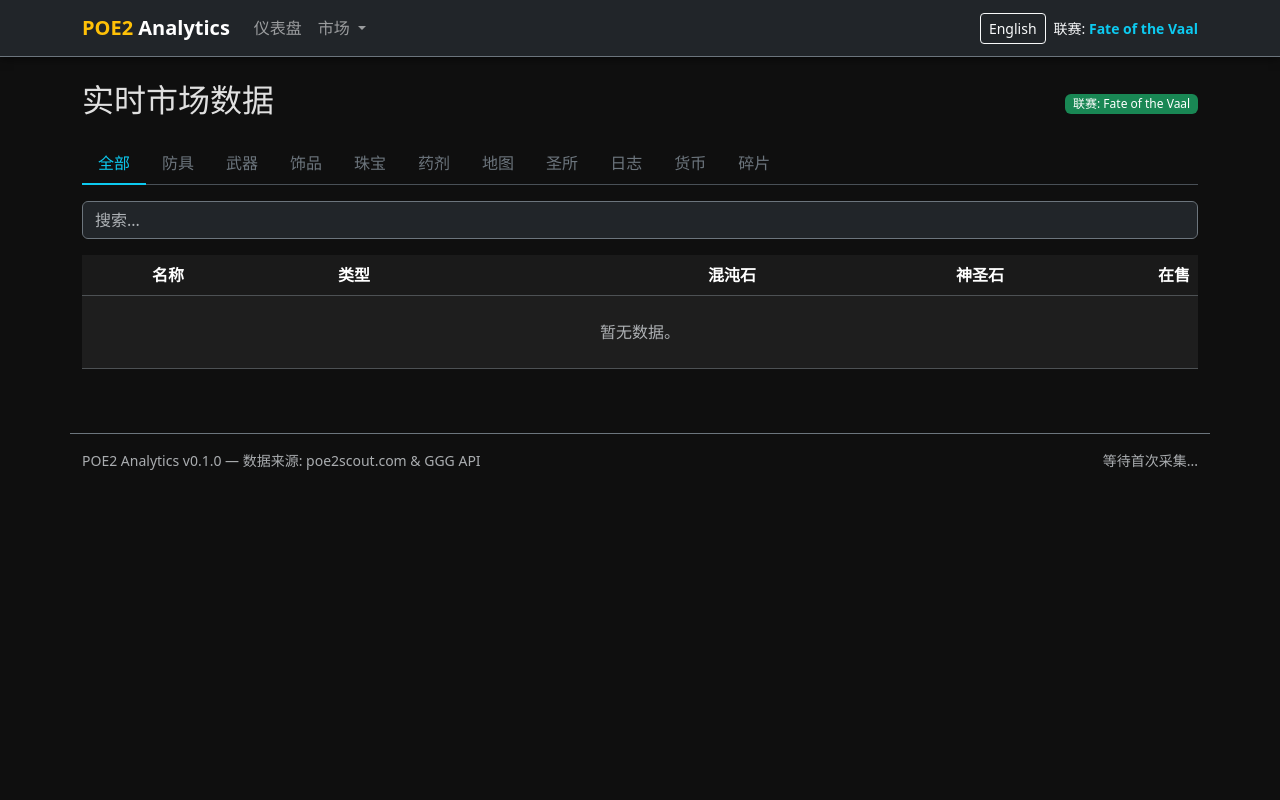
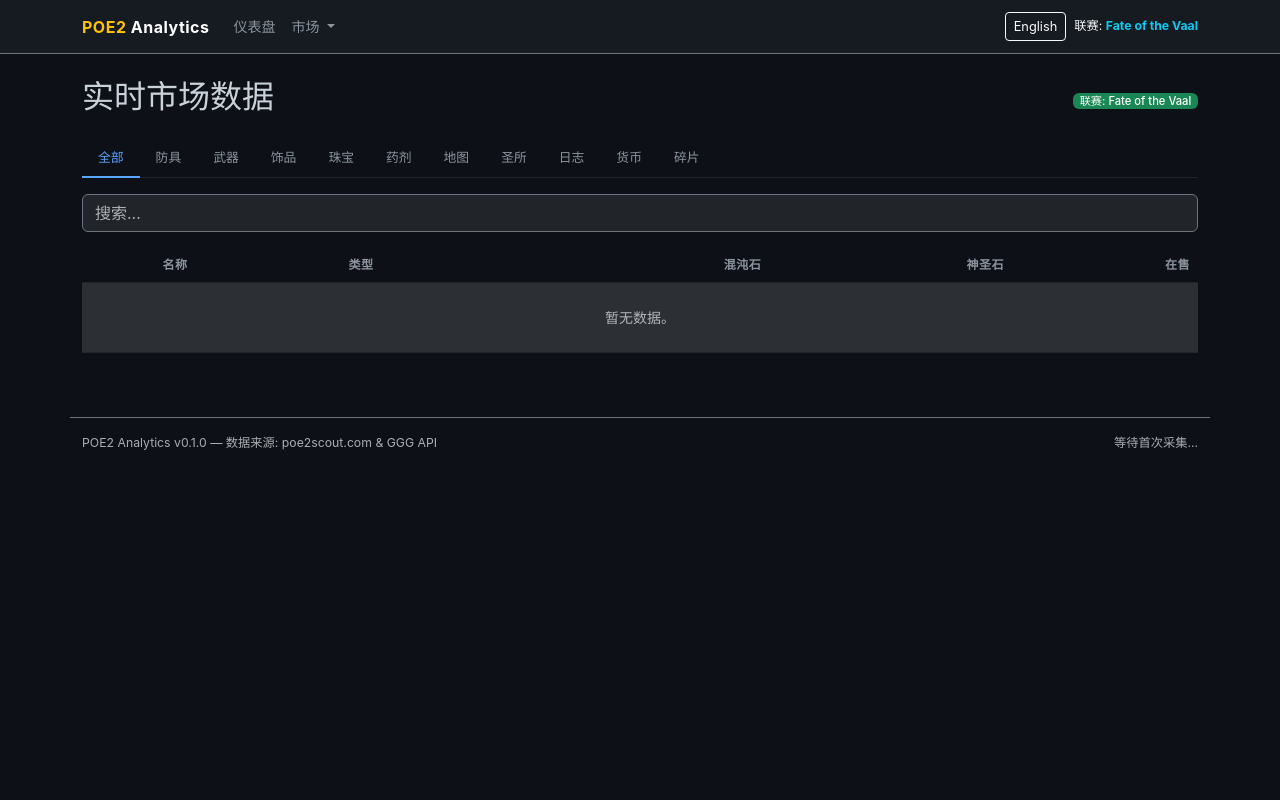
Before and after one commit to stonechrishx754-source/poe2-tools, a FastAPI app: page /items in a window 1280 px wide. Run offline with FastAPI, Linux system fonts and the light colour scheme; data comes from the database, SQL or seed files in the repository; data that the repository does not hold is empty; some libraries are stand-ins or nearby versions.

Commit message:
feat: rewrite CSS with typography scale, skeleton, states, and chart variables

```diff
--- a/app/static/css/app.css
+++ b/app/static/css/app.css
@@ -1,88 +1,119 @@
-/* POE2 Analytics Dark Theme */
+/* POE2 Analytics — Clean Theme */
 
-body {
-    background-color: #0f0f0f;
-    color: #e0e0e0;
-    min-height: 100vh;
+:root {
+    --bg: #0d1117;
+    --surface: #161b22;
+    --border: #21262d;
+    --text: #c9d1d9;
+    --muted: #8b949e;
+    --accent: #58a6ff;
+    --warning: #d29922;
+    --success: #3fb950;
+    --purple: #a371f7;
+    --error: #f85149;
+    --chart-line: var(--accent);
+    --chart-fill: rgba(88,166,255,.08);
+    --chart-grid: #21262d;
+    --chart-tick: var(--muted);
 }
 
+body { background: var(--bg); color: var(--text); font-family: -apple-system, BlinkMacSystemFont, "Segoe UI", Helvetica, Arial, sans-serif; font-size: .875rem; }
+
+/* Skip link */
+.skip-link { position: absolute; top: -100%; left: 1rem; background: var(--accent); color: #fff; padding: .5rem 1rem; border-radius: 0 0 4px 4px; z-index: 9999; text-decoration: none; }
+.skip-link:focus { top: 0; }
+
+/* Nav */
+.navbar { border-bottom: 1px solid var(--border); background: var(--surface) !important; }
+.navbar-brand { font-size: 1rem; letter-spacing: .5px; }
+.nav-link { font-size: .875rem; color: var(--muted); }
+.nav-link:hover, .nav-link.active { color: var(--text); }
+
+/* Typography */
+.page-title { font-size: 1.5rem; font-weight: 600; }
+.section-title { font-size: 1.125rem; font-weight: 600; }
+.card-title { font-size: 1rem; font-weight: 600; }
+.text-meta { font-size: .85rem; color: var(--muted); }
+.text-label { font-size: .75rem; font-weight: 600; color: var(--muted); text-transform: uppercase; letter-spacing: .5px; }
+
 /* Cards */
-.card {
-    border-radius: 8px;
-    transition: border-color 0.2s;
-}
-.card:hover {
-    border-color: #0dcaf0 !important;
-}
+.card { background: var(--surface); border: 1px solid var(--border); border-radius: 6px; }
+.card-stat { text-align: center; padding: 1.25rem; }
+.card-stat .value { font-size: 2rem; font-weight: 600; }
+.card-stat .value-sm { font-size: 1.25rem; font-weight: 600; }
+.card-stat .value-xs { font-size: 1rem; font-weight: 600; }
+.card-stat .label { font-size: .75rem; color: var(--muted); text-transform: uppercase; letter-spacing: 1px; }
+.nav-card { cursor: pointer; transition: border-color .2s; }
+.nav-card:hover { border-color: var(--accent); }
 
 /* Tables */
-.table-dark {
-    --bs-table-bg: #1a1a1a;
-    --bs-table-hover-bg: #2a2a2a;
-    --bs-table-striped-bg: #1e1e1e;
-}
-
-/* Navbar */
-.navbar {
-    box-shadow: 0 2px 8px rgba(0, 0, 0, 0.5);
-}
+.table-dark { --bs-table-bg: transparent; color: var(--text); }
+.table-dark tbody tr:hover { background: rgba(255,255,255,.03); }
+.table th { font-size: .75rem; font-weight: 600; color: var(--muted); text-transform: uppercase; letter-spacing: .5px; border-color: var(--border); }
+.table td { border-color: var(--border); vertical-align: middle; padding: .6rem .75rem; }
 
 /* Tabs */
-.nav-tabs-dark .nav-link {
-    color: #6c757d;
-    border: none;
-}
-.nav-tabs-dark .nav-link.active {
-    color: #0dcaf0;
-    background: transparent;
-    border-bottom: 2px solid #0dcaf0;
-}
-.nav-tabs-dark .nav-link:hover {
-    color: #e0e0e0;
-}
+.nav-tabs { border-color: var(--border); }
+.nav-tabs .nav-link { color: var(--muted); border: none; font-size: .8rem; padding: .5rem 1rem; }
+.nav-tabs .nav-link.active { color: var(--accent); background: transparent; border-bottom: 2px solid var(--accent); }
+.nav-tabs .nav-link:hover:not(.active) { color: var(--text); border-color: transparent; }
+
+/* Badges */
+.badge { font-weight: 500; font-size: .7rem; padding: .2em .6em; }
+
+/* Buttons */
+.btn-sm { font-size: .8rem; }
 
 /* Forms */
-.form-control-dark:focus {
-    border-color: #0dcaf0;
-    box-shadow: 0 0 0 0.25rem rgba(13, 202, 240, 0.15);
-}
+.form-control-dark { background: var(--surface); color: var(--text); border-color: var(--border); }
+.form-control-dark:focus { border-color: var(--accent); box-shadow: none; }
 
 /* Links */
-a {
-    color: #0dcaf0;
-}
-a:hover {
-    color: #3dd5f3;
-}
+a { color: var(--accent); text-decoration: none; }
+a:hover { text-decoration: underline; }
+
+/* Footer */
+footer { font-size: .75rem; color: var(--muted); border-color: var(--border) !important; }
+
+/* Icons */
+.icon-sm { width: 24px; height: 24px; }
+.icon-col { width: 36px; }
+
+/* HTMX */
+.htmx-indicator { opacity: 0; transition: opacity 200ms; }
+.htmx-request .htmx-indicator { opacity: 1; }
+.htmx-loading-bar { position: fixed; top: 0; left: 0; height: 2px; background: var(--accent); width: 0; z-index: 9999; transition: width .3s ease; }
+.htmx-request .htmx-loading-bar { width: 80%; animation: loading-bar 2s ease; }
+@keyframes loading-bar { 0% { width: 0; } 100% { width: 80%; } }
+
+/* Skeleton */
+.skeleton { background: linear-gradient(90deg, var(--surface) 25%, var(--border) 50%, var(--surface) 75%); background-size: 200% 100%; animation: skeleton-pulse 1.5s ease-in-out infinite; border-radius: 4px; }
+.skeleton-text { height: 1rem; width: 60%; margin-bottom: .5rem; }
+.skeleton-value { height: 2rem; width: 40%; }
+@keyframes skeleton-pulse { 0% { background-position: 200% 0; } 100% { background-position: -200% 0; } }
+
+/* Empty state */
+.empty-state { text-align: center; padding: 3rem 1rem; }
+.empty-state-title { font-size: 1.125rem; font-weight: 600; color: var(--muted); margin: .75rem 0 .25rem; }
+.empty-state-desc { font-size: .875rem; color: var(--muted); }
+
+/* Error toast */
+.toast-error { background: rgba(248,81,73,.12); border: 1px solid var(--error); color: var(--error); padding: .75rem 1rem; border-radius: 6px; display: flex; align-items: center; gap: .75rem; font-size: .875rem; }
+.toast-error button { background: none; border: 1px solid var(--error); color: var(--error); padding: .25rem .75rem; border-radius: 4px; cursor: pointer; font-size: .8rem; }
+.toast-error button:hover { background: rgba(248,81,73,.15); }
 
 /* Scrollbar */
-::-webkit-scrollbar {
-    width: 8px;
-}
-::-webkit-scrollbar-track {
-    background: #1a1a1a;
-}
-::-webkit-scrollbar-thumb {
-    background: #333;
-    border-radius: 4px;
-}
-::-webkit-scrollbar-thumb:hover {
-    background: #555;
-}
+::-webkit-scrollbar { width: 6px; }
+::-webkit-scrollbar-track { background: transparent; }
+::-webkit-scrollbar-thumb { background: var(--border); border-radius: 3px; }
 
-/* HTMX indicator */
-.htmx-indicator {
-    opacity: 0;
-    transition: opacity 200ms ease-in;
-}
-.htmx-request .htmx-indicator {
-    opacity: 1;
-}
-.htmx-request.htmx-indicator {
-    opacity: 1;
-}
+/* Stat colors */
+.text-divine { color: var(--purple); }
+.text-chaos { color: var(--warning); }
+.text-exalted { color: var(--accent); }
 
-/* Badge overrides */
-.badge {
-    font-weight: 500;
-}
+/* Chart controls */
+.chart-controls { display: flex; gap: .25rem; margin-top: .75rem; }
+.chart-controls button { background: var(--surface); border: 1px solid var(--border); color: var(--muted); padding: .3rem .75rem; border-radius: 4px; font-size: .8rem; cursor: pointer; }
+.chart-controls button:hover { color: var(--text); border-color: var(--muted); }
+.chart-controls button.active { color: var(--accent); border-color: var(--accent); }
```
